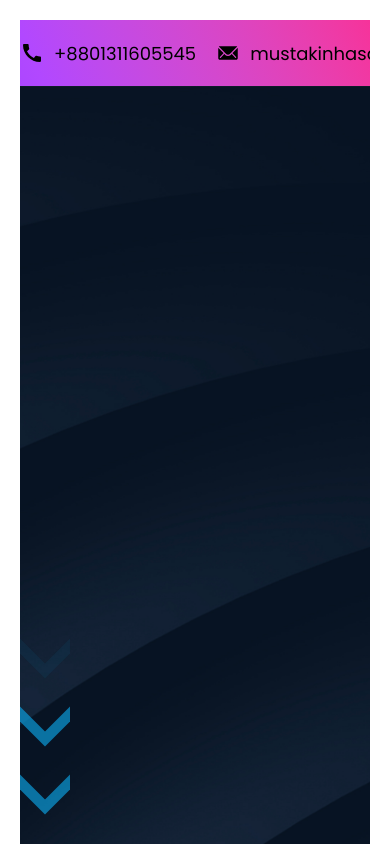
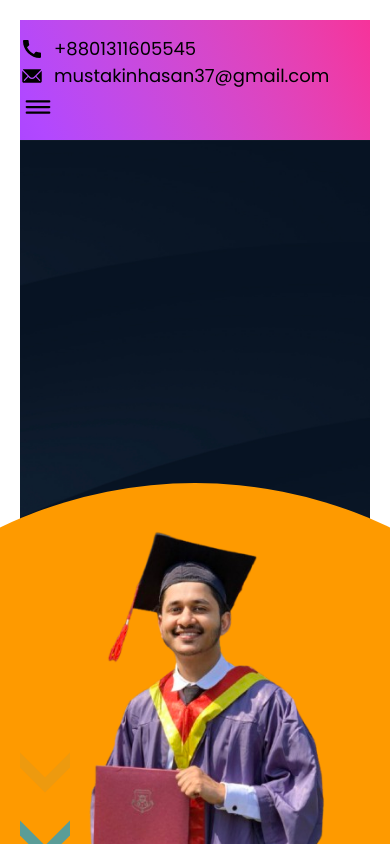
Before and after one commit to mustakin04/Full-Stack-Porfolio, a React (Vite) app: page / in a window 390 px wide. Shown: the top 844 px of the page. Built offline with nearby package versions, Linux system fonts and the light colour scheme.

Commit message:
Banner part edit

```diff
--- a/src/Component/Banner/Banner.jsx
+++ b/src/Component/Banner/Banner.jsx
@@ -13,7 +13,7 @@ const Banner = () => {
   return (
     <div>
       <div
-        className="relative z-[-111] w-full h-[800px] object-cover bg-center bg-no-repeat bg-cover"
+        className="relative z-[-111] py-[60px]   bg-center bg-no-repeat bg-cover"
         style={{ backgroundImage: `url(${banner})` }}
       >
         <Container>
@@ -31,7 +31,7 @@ const Banner = () => {
             </p>
           </div>
           <div
-            className="absolute bottom-0 right-[570px] bg-amber-500 w-[900px]
+            className="absolute bottom-0 right-[50%] translate-x-[50%] bg-amber-500 w-[900px]
              h-[500px] rounded-t-full flex justify-center"
           >
             <img src={kuyasha} alt="" className="" />
--- a/src/Component/Navbar/Navbar.jsx
+++ b/src/Component/Navbar/Navbar.jsx
@@ -9,9 +9,9 @@ const Navbar = () => {
   const [show,setShow]=useState(false)
   return (
     <div>
-      <div className="w-[full] bg-linear-65  from-purple-500 to-pink-500 overflow-x-auto scrollbar-hidden ">
-        <Container className='flex py-[15px]'>
-          <div className="flex gap-[20px] w-[50%]">
+      <div className="md:w-[full] bg-linear-65  from-purple-500 to-pink-500 ">
+        <Container className='md:flex py-[15px]'>
+          <div className="md:flex gap-[20px] md:w-[50%]">
             <div className="flex items-center gap-[10px]">
               <MdCall className="text-2xl " />
               <h3 className="font-poppins font-normal text-[18px]">
@@ -25,10 +25,11 @@ const Navbar = () => {
               </h3>
             </div>
           </div>
-          <div className="w-[50%] ">
-            <div className="relative flex justify-end">
+          <div className="md:w-[50%] ">
+            <div className="relative md:flex justify-end">
               {show&&
-              <ul className="absolute right-[50px] flex justify-center gap-[22px] font-poppins font-normal py-[6px]
+              <ul className="absolute top-[30px] md:top-0  md:right-[50px] md:flex
+               justify-center gap-[22px] font-poppins font-normal py-[6px]
               px-[20px] text-[18px] text-white bg-black rounded">
                 <li>Home</li>
                 <li>About</li>
```
